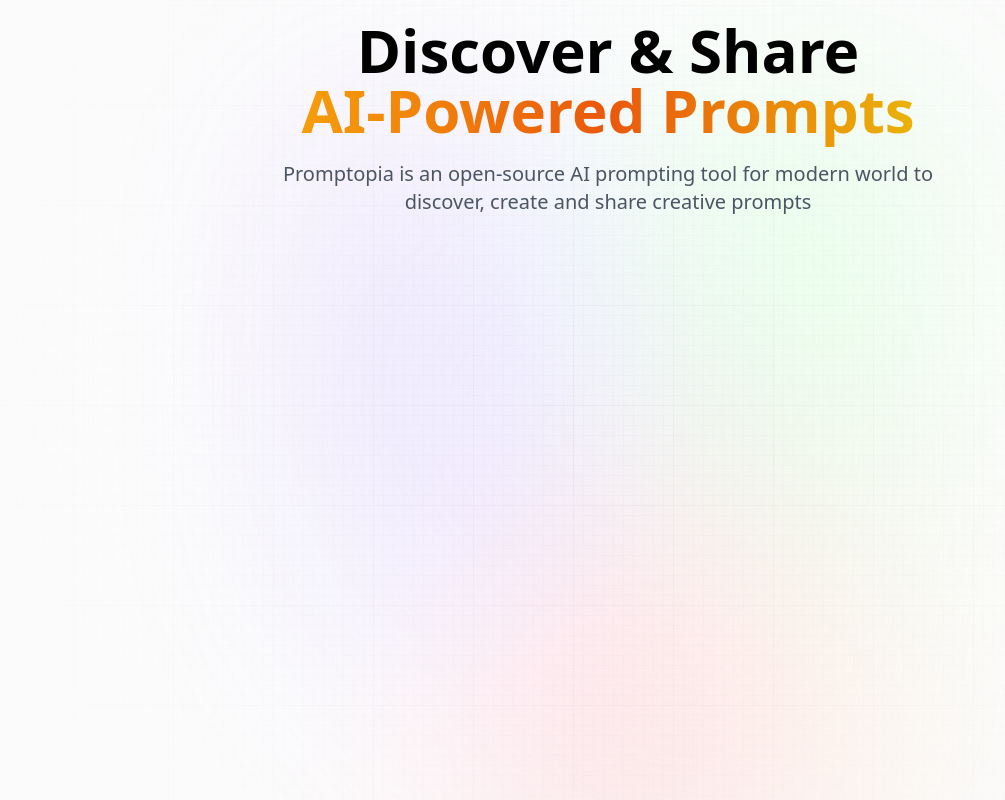
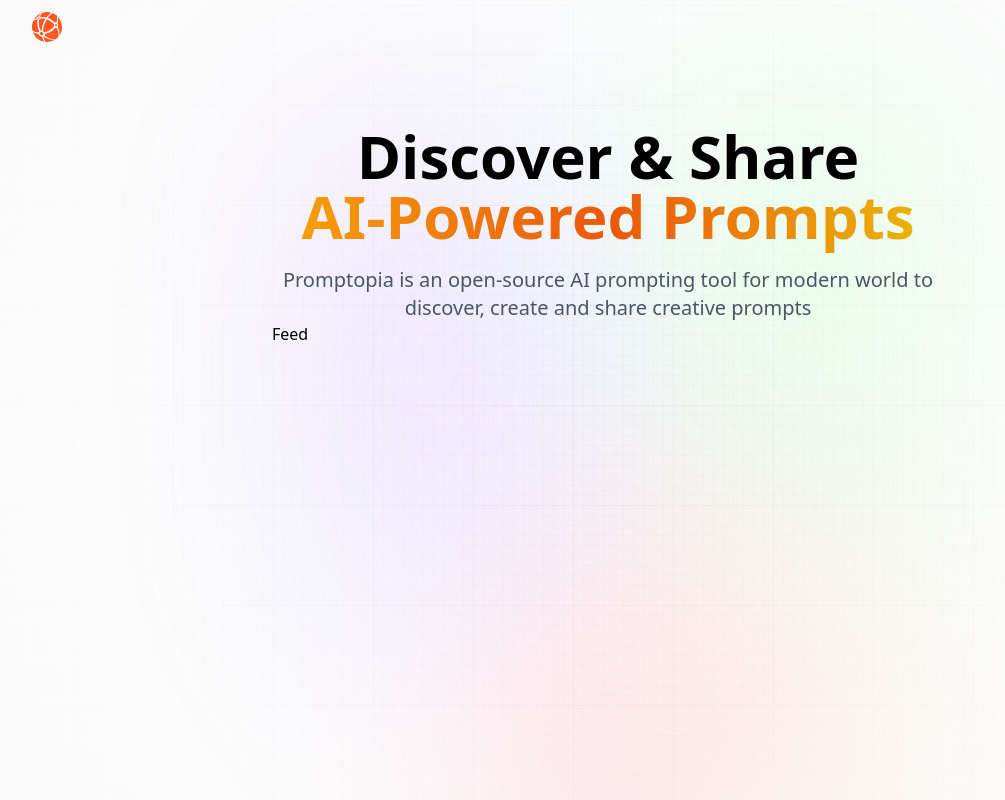
Before and after one commit to Ol-create/ai-prompt, a Next.js app: page / in a window 1280 px wide. Shown: the whole page, without its empty margins (32-1037 px from the left). Built offline with nearby package versions, Linux system fonts and the light colour scheme.

Commit message:
add navbar component

```diff
--- a/app/layout.jsx
+++ b/app/layout.jsx
@@ -1,3 +1,5 @@
+import Nav from '@components/Nav';
+import Provider from '@components/Provider';
 import '@styles/globals.css';
 
 export const metadata = {
@@ -13,6 +15,7 @@
     <div className='gradient'/>
   </div>
  <main className='app'>
+ <Nav />
  {children}
  </main>
 </body>
--- a/app/page.jsx
+++ b/app/page.jsx
@@ -1,3 +1,4 @@
+import Feed from "@components/Feed"
 
 const Home = () => {
   return (
@@ -10,6 +11,7 @@
       <p className="desc text-center">
         Promptopia is an open-source AI prompting tool for modern world to discover, create and share creative prompts
       </p>
+      <Feed />
     </section>
   )
 }
--- /dev/null
+++ b/components/Feed.jsx
@@ -0,0 +1,9 @@
+import React from 'react'
+
+const Feed = () => {
+  return (
+    <div>Feed</div>
+  )
+}
+
+export default Feed
--- /dev/null
+++ b/components/Nav.jsx
@@ -0,0 +1,24 @@
+'use client';
+
+import Link from 'next/link';
+import Image  from 'next/image';
+import { useState, useEffect} from 'react';
+import { signIN, signOut, useSession } from 'next-auth/react';
+
+const Nav = () => {
+  return (
+    <nav className='flex-between w-full mb-16 pt-3'>
+     <Link href='/' className='flex gap-2 flex-center'>
+     <Image
+       src='/assets/images/logo.svg'
+       alt='AI Promptal'
+       width={30}
+       height={30}
+       className='object-contain'
+       />
+     </Link>
+    </nav>
+  )
+}
+
+export default Nav
--- /dev/null
+++ b/components/PromptCard.jsx
@@ -0,0 +1,9 @@
+
+
+const PromptCard = () => {
+  return (
+    <div>PromptCard</div>
+  )
+}
+
+export default PromptCard
```
Also changed, not shown: components/Form.jsx (added), components/Profile.jsx (added), components/Provider.jsx (added).
